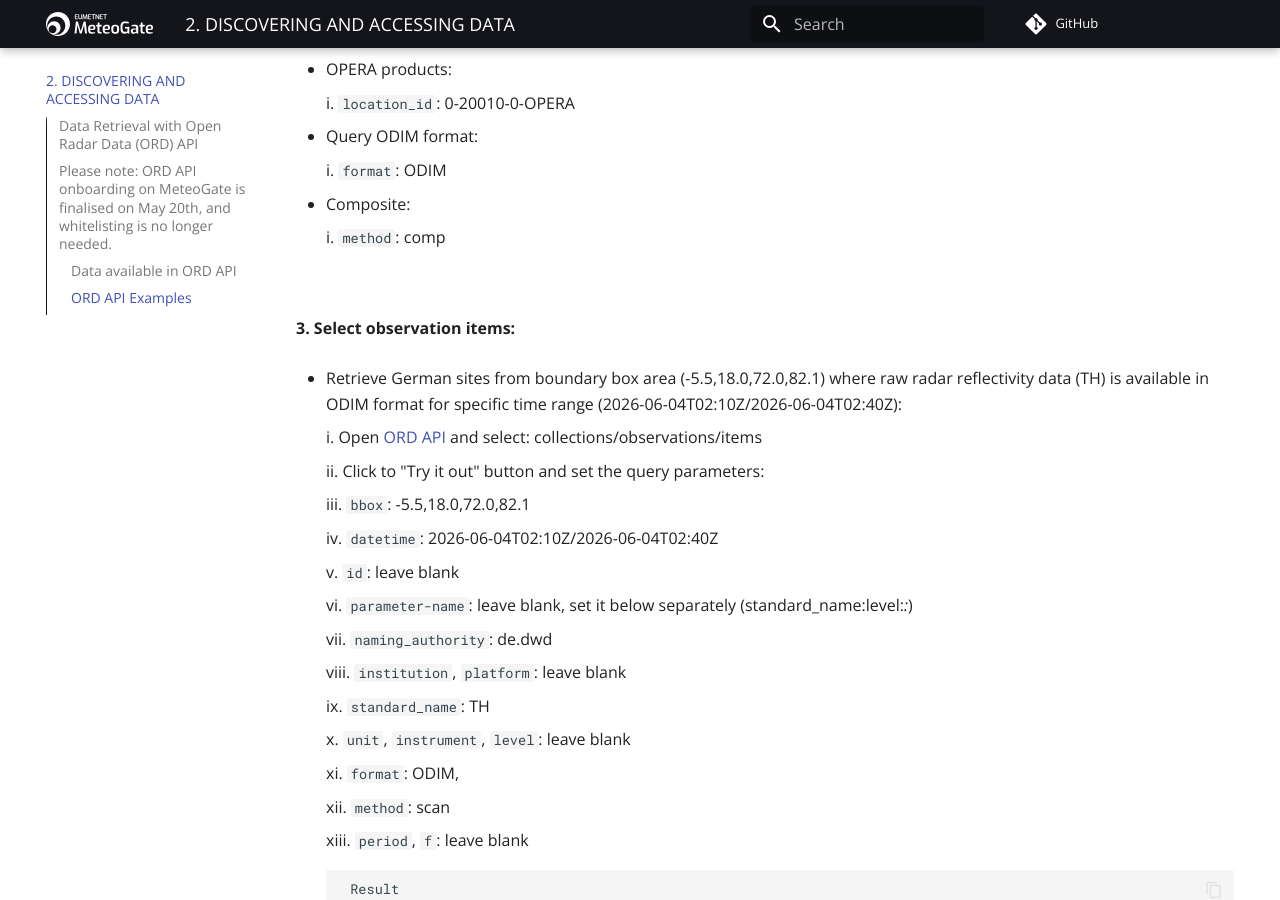
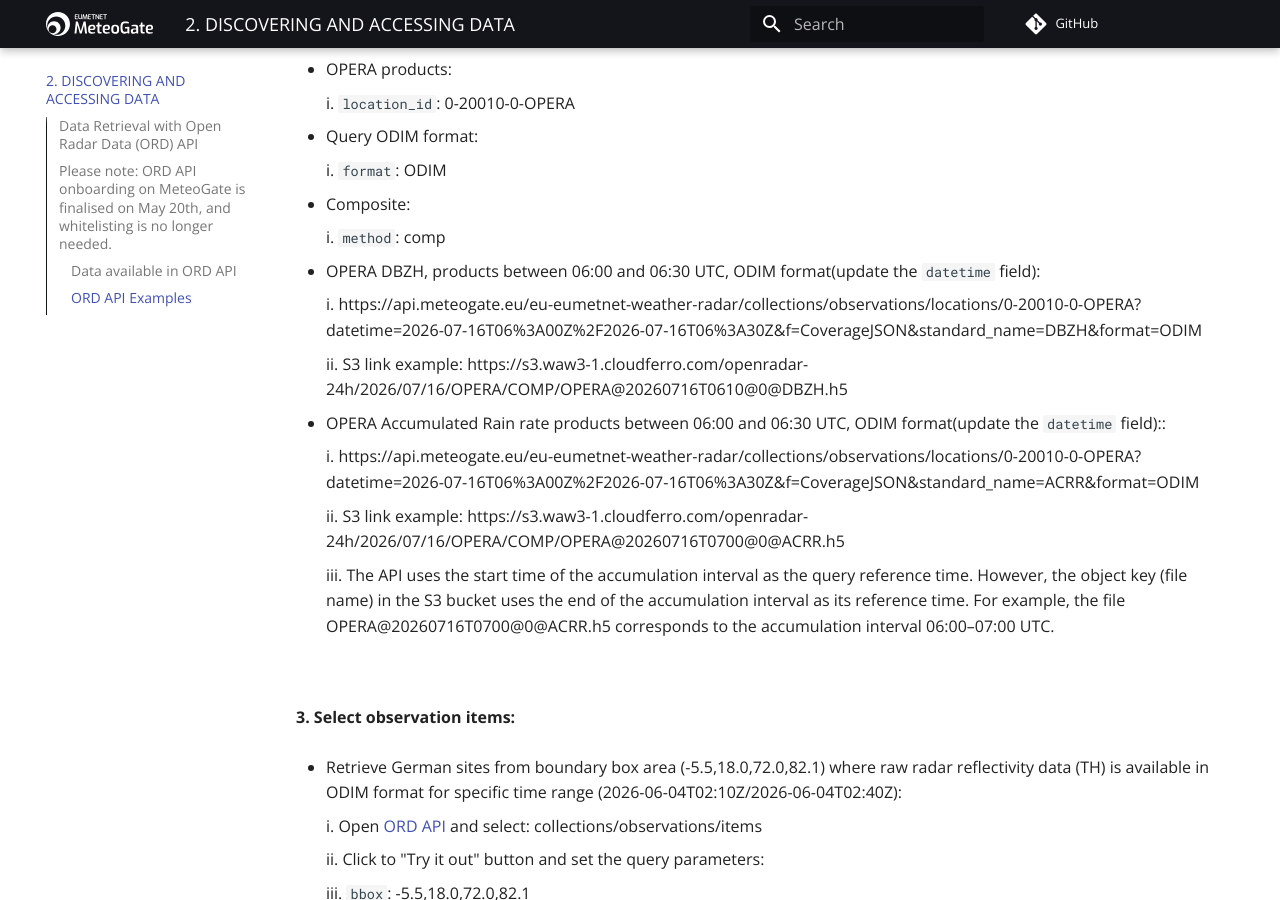
Before and after one commit to EUMETNET/openradardata-documentation, an MkDocs documentation site: the page built from docs/2-ORD-API-discovering-and-accessing-data.md, in a window 1280 px wide and 900 px high, scrolled down 5880 px. Built offline with MkDocs 1.6.1 and Material for MkDocs 9.7.7, drawn with Linux system fonts in a browser that asks for light colours; comment, search, counter and statistics services are not loaded.

Commit message:
Add API examples(OPERA)

```diff
--- a/docs/2-ORD-API-discovering-and-accessing-data.md
+++ b/docs/2-ORD-API-discovering-and-accessing-data.md
@@ -156,6 +156,20 @@ The **Open Radar Data API** is ideal for retrieving and integrating radar data i
 
      i. ``method``: comp
 
+   - OPERA DBZH, products between 06:00 and 06:30 UTC, ODIM format(update the ``datetime`` field):
+
+     i. https://api.meteogate.eu/eu-eumetnet-weather-radar/collections/observations/locations/0-20010-0-OPERA?datetime=2026-07-16T06%3A00Z%2F2026-07-16T06%3A30Z&f=CoverageJSON&standard_name=DBZH&format=ODIM
+
+     ii. S3 link example: https://s3.waw3-1.cloudferro.com/openradar-24h/2026/07/16/OPERA/COMP/OPERA@20260716T0610@0@DBZH.h5
+
+  - OPERA Accumulated Rain rate products between 06:00 and 06:30 UTC, ODIM format(update the ``datetime`` field)::
+
+      i. https://api.meteogate.eu/eu-eumetnet-weather-radar/collections/observations/locations/0-20010-0-OPERA?datetime=2026-07-16T06%3A00Z%2F2026-07-16T06%3A30Z&f=CoverageJSON&standard_name=ACRR&format=ODIM
+
+      ii.  S3 link example: https://s3.waw3-1.cloudferro.com/openradar-24h/2026/07/16/OPERA/COMP/OPERA@20260716T0700@0@ACRR.h5
+
+      iii. The API uses the start time of the accumulation interval as the query reference time. However, the object key (file name) in the S3 bucket uses the end of the accumulation interval as its reference time. For example, the file OPERA@20260716T0700@0@ACRR.h5 corresponds to the accumulation interval 06:00–07:00 UTC.
+
 <br>
 
 **3. Select observation items:**
```
